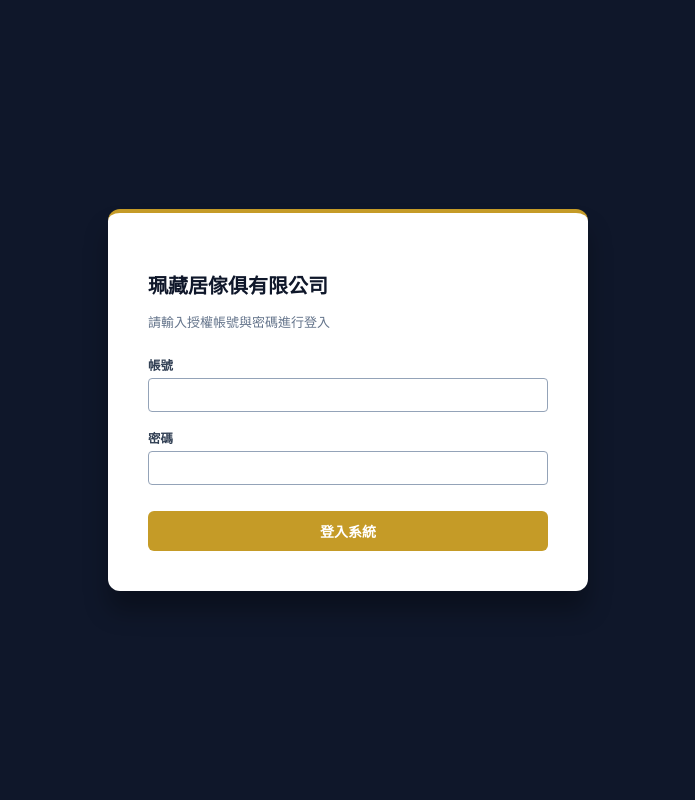
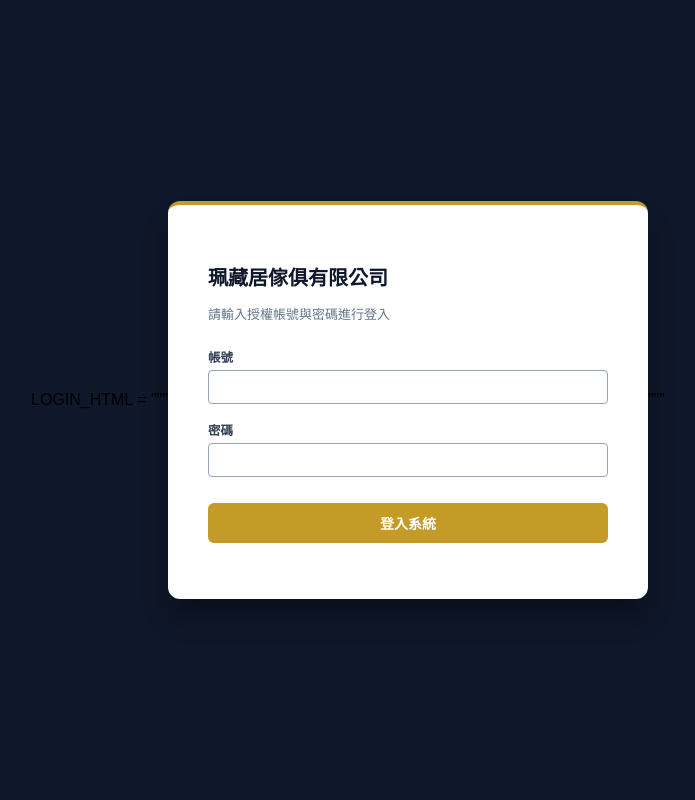
Before and after one commit to a0988116128-bit/purchase-system, a Flask app: template templates/login.html in a window 1280 px wide. Shown: the whole page, without its empty margins (292-987 px from the left). Run offline with Flask 3, Linux system fonts and the light colour scheme; the template is opened without the code that fills it, so the values that code supplies are empty; some libraries are stand-ins or nearby versions.

Commit message:
Add files via upload

```diff
--- a/templates/login.html
+++ b/templates/login.html
@@ -1,3 +1,4 @@
+LOGIN_HTML = """
 <!DOCTYPE html>
 <html lang="zh-TW">
 <head>
@@ -26,3 +27,4 @@
   </div>
 </body>
 </html>
+"""
```
